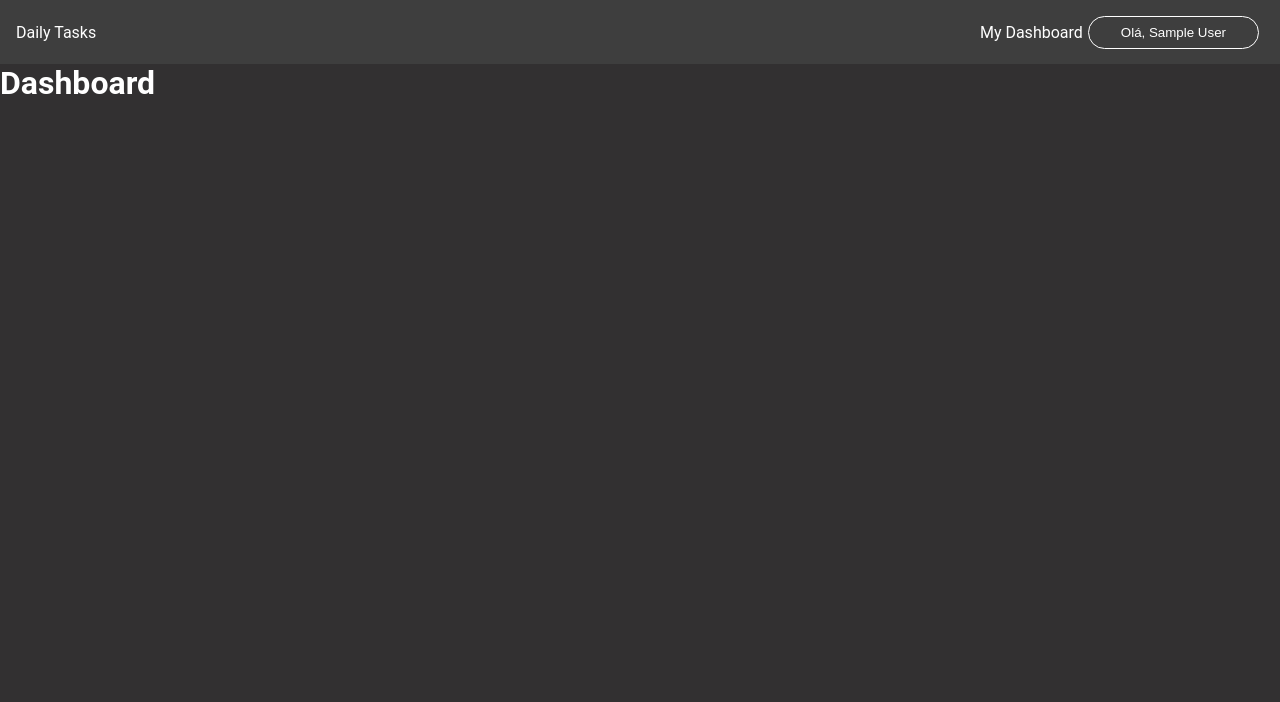
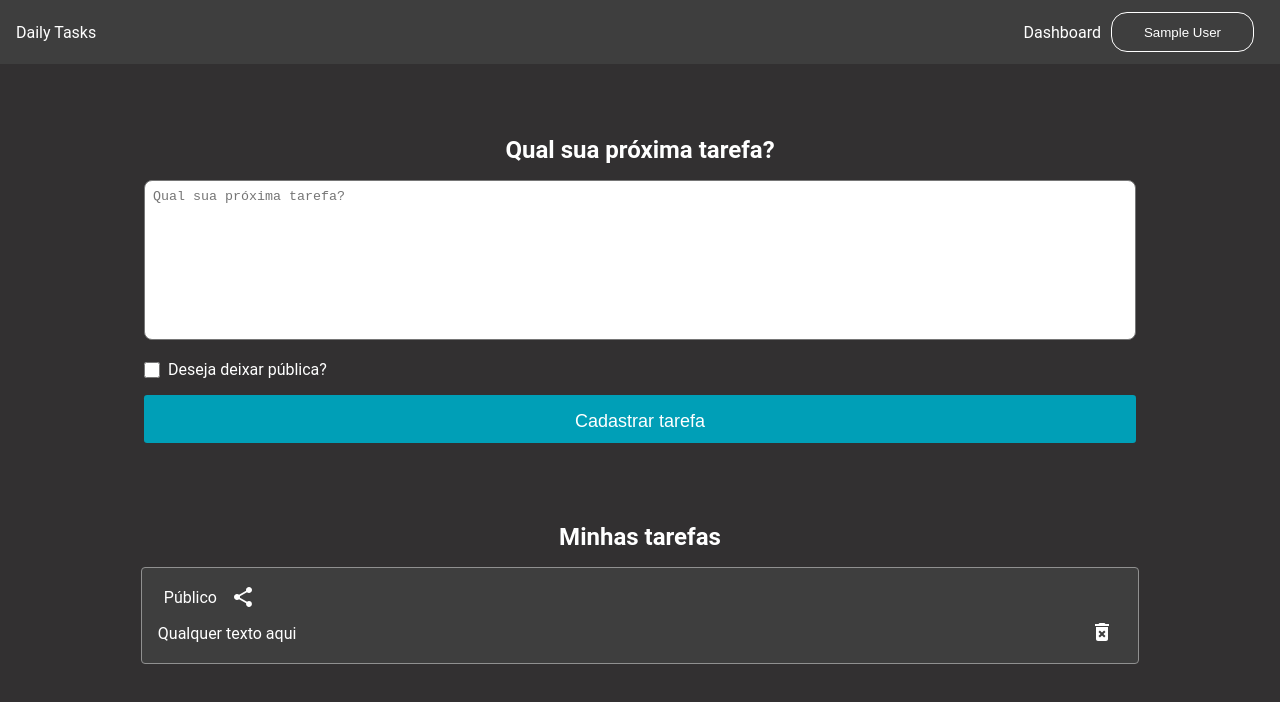
Before and after one commit to Jlucas93/board-list, a Next.js app: page /dashboard in a window 1280 px wide. Shown: the top 702 px of the page. Built offline with nearby package versions, Linux system fonts and the light colour scheme; no server answers; sample sign-in values are in the browser's storage.

Commit message:
implemented dashboard page and making private route

```diff
--- a/src/components/Header/index.tsx
+++ b/src/components/Header/index.tsx
@@ -32,16 +32,16 @@ const Header: React.FC<Props> = ({ toggleTheme }) => {
         <S.Nav>
           {session?.user ? (
             <Link href='/dashboard'>
-              My Dashboard
+              Dashboard
             </Link>
           ) : null}
 
           {status === 'loading' ? (
             null
           ) : session ? (
-            <S.Login onClick={() => signOut()}>Olá, {session.user?.name}</S.Login>
+            <S.Login onClick={() => signOut()}>{session.user?.name}</S.Login>
           ) :
-            < S.Login onClick={() => signIn('google')}>Login</S.Login>}
+            < S.Login onClick={() => signIn('google')}>Login <Icons.Google /></S.Login>}
 
           {isLoading ? (
             <Switch
@@ -54,7 +54,7 @@ const Header: React.FC<Props> = ({ toggleTheme }) => {
               }
               uncheckedIcon={
                 <S.ThemeSwitch>
-                  <Icons.DakMode color={theme.text} />
+                  <Icons.DarkMode color={theme.text} />
                 </S.ThemeSwitch>
               }
               height={40}
--- a/src/components/Header/styles.ts
+++ b/src/components/Header/styles.ts
@@ -25,13 +25,20 @@ export const Nav = styled.nav`
   justify-content: right;
 `
 export const Login = styled.button`
+  display:flex;
+  align-items:center;
+  justify-content: space-between;
   background: transparent;
-  padding: .5rem 2rem;
-  border-radius: 1.3rem;
+  padding: .7rem 2rem;
+  border-radius: 1rem;
   color: ${({ theme }) => theme.text};
   border: 1.5px  solid ${({ theme }) => theme.text};
   transition: 0.5s;
-  margin: 0 5px;
+  margin: 0 10px;
+  max-width: 16rem;
+  text-overflow: ellipsis;
+  white-space: nowrap;
+  overflow: hidden;
 
   &:hover {
     color: ${({ theme }) => theme.background};
--- a/src/components/Icons/index.tsx
+++ b/src/components/Icons/index.tsx
@@ -2,18 +2,8 @@ import React from 'react'
 import { Svg } from './style'
 type SVGProps = React.SVGAttributes<SVGElement>
 
-export const Github = (props: SVGProps) => (
-  <Svg
-    viewBox="0 0 496 512"
-    fill="currentColor"
-    {...props}
-  >
-    <path
-      d="M165.9 397.4c0 2-2.3 3.6-5.2 3.6-3.3.3-5.6-1.3-5.6-3.6 0-2 2.3-3.6 5.2-3.6 3-.3 5.6 1.3 5.6 3.6zm-31.1-4.5c-.7 2 1.3 4.3 4.3 4.9 2.6 1 5.6 0 6.2-2s-1.3-4.3-4.3-5.2c-2.6-.7-5.5.3-6.2 2.3zm44.2-1.7c-2.9.7-4.9 2.6-4.6 4.9.3 2 2.9 3.3 5.9 2.6 2.9-.7 4.9-2.6 4.6-4.6-.3-1.9-3-3.2-5.9-2.9zM244.8 8C106.1 8 0 113.3 0 252c0 110.9 69.8 205.8 169.5 239.2 12.8 2.3 17.3-5.6 17.3-12.1 0-6.2-.3-40.4-.3-61.4 0 0-70 15-84.7-29.8 0 0-11.4-29.1-27.8-36.6 0 0-22.9-15.7 1.6-15.4 0 0 24.9 2 38.6 25.8 21.9 38.6 58.6 27.5 72.9 20.9 2.3-16 8.8-27.1 16-33.7-55.9-6.2-112.3-14.3-112.3-110.5 0-27.5 7.6-41.3 23.6-58.9-2.6-6.5-11.1-33.3 2.6-67.9 20.9-6.5 69 27 69 27 20-5.6 41.5-8.5 62.8-8.5s42.8 2.9 62.8 8.5c0 0 48.1-33.6 69-27 13.7 34.7 5.2 61.4 2.6 67.9 16 17.7 25.8 31.5 25.8 58.9 0 96.5-58.9 104.2-114.8 110.5 9.2 7.9 17 22.9 17 46.4 0 33.7-.3 75.4-.3 83.6 0 6.5 4.6 14.4 17.3 12.1C428.2 457.8 496 362.9 496 252 496 113.3 383.5 8 244.8 8zM97.2 352.9c-1.3 1-1 3.3.7 5.2 1.6 1.6 3.9 2.3 5.2 1 1.3-1 1-3.3-.7-5.2-1.6-1.6-3.9-2.3-5.2-1zm-10.8-8.1c-.7 1.3.3 2.9 2.3 3.9 1.6 1 3.6.7 4.3-.7.7-1.3-.3-2.9-2.3-3.9-2-.6-3.6-.3-4.3.7zm32.4 35.6c-1.6 1.3-1 4.3 1.3 6.2 2.3 2.3 5.2 2.6 6.5 1 1.3-1.3.7-4.3-1.3-6.2-2.2-2.3-5.2-2.6-6.5-1zm-11.4-14.7c-1.6 1-1.6 3.6 0 5.9 1.6 2.3 4.3 3.3 5.6 2.3 1.6-1.3 1.6-3.9 0-6.2-1.4-2.3-4-3.3-5.6-2z"
-    />
-  </Svg>
-)
-export const DakMode = (props: SVGProps) => (
+
+export const DarkMode = (props: SVGProps) => (
   <Svg
     viewBox="0 0 24 24"
     fill="currentColor"
@@ -23,6 +13,16 @@ export const DakMode = (props: SVGProps) => (
     </path>
   </Svg>
 )
+export const Google = (props: SVGProps) => (
+  <Svg
+    viewBox="0 0 24 24"
+    fill="currentColor"
+    {...props}>
+    <path d="M12.545,10.239v3.821h5.445c-0.712,2.315-2.647,3.972-5.445,3.972c-3.332,0-6.033-2.701-6.033-6.032s2.701-6.032,6.033-6.032c1.498,0,2.866,0.549,3.921,1.453l2.814-2.814C17.503,2.988,15.139,2,12.545,2C7.021,2,2.543,6.477,2.543,12s4.478,10,10.002,10c8.396,0,10.249-7.85,9.426-11.748L12.545,10.239z">
+    </path>
+  </Svg>
+)
+
 export const LightMode = (props: SVGProps) => (
   <Svg
     viewBox="0 0 24 24"
@@ -33,3 +33,23 @@ export const LightMode = (props: SVGProps) => (
     </path>
   </Svg>
 )
+export const Share = (props: SVGProps) => (
+  <Svg
+    viewBox="0 0 24 24"
+    fill="currentColor"
+    {...props} >
+    <path d="M18 16.08c-.76 0-1.44.3-1.96.77L8.91 12.7c.05-.23.09-.46.09-.7s-.04-.47-.09-.7l7.05-4.11c.54.5 1.25.81 2.04.81 1.66 0 3-1.34 3-3s-1.34-3-3-3-3 1.34-3 3c0 .24.04.47.09.7L8.04 9.81C7.5 9.31 6.79 9 6 9c-1.66 0-3 1.34-3 3s1.34 3 3 3c.79 0 1.5-.31 2.04-.81l7.12 4.16c-.05.21-.08.43-.08.65 0 1.61 1.31 2.92 2.92 2.92 1.61 0 2.92-1.31 2.92-2.92s-1.31-2.92-2.92-2.92z">
+    </path>
+  </Svg>
+)
+
+export const Trash = (props: SVGProps) => (
+  <Svg
+    viewBox="0 0 24 24"
+    fill="currentColor"
+    {...props}
+  >
+    <path d="M6 19c0 1.1.9 2 2 2h8c1.1 0 2-.9 2-2V7H6v12zm2.46-7.12 1.41-1.41L12 12.59l2.12-2.12 1.41 1.41L13.41 14l2.12 2.12-1.41 1.41L12 15.41l-2.12 2.12-1.41-1.41L10.59 14l-2.13-2.12zM15.5 4l-1-1h-5l-1 1H5v2h14V4z">
+    </path>
+  </Svg>
+)
--- /dev/null
+++ b/src/components/TextArea/index.tsx
@@ -0,0 +1,20 @@
+import * as S from './styles'
+
+interface TextAreaProps {
+  placeholder?: string;
+  rows?: number;
+  value: string;
+  setValue(event: React.ChangeEvent<HTMLTextAreaElement>): void;
+}
+
+const TextArea: React.FC<TextAreaProps> = ({ placeholder, rows, value, setValue }) => {
+  return (
+    <S.TextArea
+      value={value}
+      onChange={setValue}
+      rows={rows}
+      placeholder={placeholder} />
+  )
+}
+
+export default TextArea;
--- /dev/null
+++ b/src/components/TextArea/styles.ts
@@ -0,0 +1,10 @@
+import styled from 'styled-components'
+
+export const TextArea = styled.textarea`
+  width: 100%;
+  height:10rem;
+  resize: none;
+  padding: .5rem;
+  outline:none;
+  border-radius: .5rem;
+`
--- a/src/pages/dashboard/index.tsx
+++ b/src/pages/dashboard/index.tsx
@@ -1,12 +1,95 @@
+import { GetServerSideProps } from "next"
+import { useCallback, useState } from "react"
+import { getSession } from "next-auth/react"
 import Head from "next/head"
+import * as S from './styles'
+import * as Icons from 'components/Icons'
+import TextArea from "components/TextArea"
 
-export default function Dashboard(){
-  return(
-    <>
-    <Head>
-      <title>Dashboard</title>
-    </Head>
-      <h1>Dashboard</h1>
-    </>
+export default function Dashboard() {
+  const [task, setTaks] = useState("")
+  const [isPublic, setIsPublic] = useState(false)
+
+  const handleChange = useCallback((event: React.ChangeEvent<HTMLTextAreaElement>) => {
+    setTaks(event.target.value);
+  }, [setTaks]);
+
+  return (
+    <S.Container>
+
+      <Head>
+        <title>Dashboard</title>
+      </Head>
+
+      <S.Main>
+
+        <S.content>
+          <S.ContentForm>
+
+            <S.Title>Qual sua próxima tarefa?</S.Title>
+            <S.Form>
+              <TextArea
+                placeholder={"Qual sua próxima tarefa?"}
+                value={task}
+                setValue={handleChange}
+              />
+              <S.InputField>
+
+                <S.Input
+                  type='checkbox'
+                  checked={isPublic}
+                  onChange={() => setIsPublic(!isPublic)}
+                />
+                <S.Label>Deseja deixar pública?</S.Label>
+
+              </S.InputField>
+              <S.Button type="submit"> Cadastrar tarefa</S.Button>
+            </S.Form>
+          </S.ContentForm>
+        </S.content>
+
+        <S.TaskContainer>
+
+          <S.Title>Minhas tarefas</S.Title>
+
+          <S.Article>
+
+            <S.TagContainer>
+
+              <S.Tag>Público</S.Tag>
+              <S.ShareButton>
+                <Icons.Share />
+              </S.ShareButton>
+            </S.TagContainer>
+
+            <S.TaskContent>
+              <S.Text>Qualquer texto aqui</S.Text>
+
+              <S.trashButton>
+                <Icons.Trash />
+              </S.trashButton>
+            </S.TaskContent>
+
+          </S.Article>
+        </S.TaskContainer>
+
+      </S.Main>
+    </S.Container>
+
   )
 }
+
+export const getServerSideProps: GetServerSideProps = async ({ req }) => {
+  const sesion = await getSession({ req })
+  if (!sesion?.user) {
+    return {
+      redirect: {
+        destination: "/",
+        permanent: false
+      }
+    }
+  }
+  return {
+    props: {}
+  }
+}
--- a/src/pages/dashboard/styles.ts
+++ b/src/pages/dashboard/styles.ts
@@ -1,8 +1,120 @@
 import styled from "styled-components";
 
 export const Container = styled.div`
+  width: 100%;
+`
+
+export const Main = styled.main`
+
+`
+
+export const content = styled.section`
+  display: flex;
+  align-items:center;
+  justify-content: center;
+  flex-direction: column;
+  width: 100%;
+  max-width: 1024px;
+  margin: auto;
+`
+export const Title = styled.h1`
+  text-align: center;
+  margin-bottom: 1rem;
+  margin-top: 1rem;
+`
+export const ContentForm = styled.div`
+  width: 100%;
+  padding: 0 1rem;
+  padding-bottom: 2rem;
+  margin-top: 3.5rem;
+`
+
+export const Form = styled.form`
+
+`
+export const InputField = styled.div`
+  display: flex;
+  align-items: center;
+  flex-direction: row;
+`
+export const Input = styled.input`
+  width: 1rem;
+  height: 1rem;
+  margin-top: 1rem;
+`
+
+export const Label = styled.label`
+  margin-left: .5rem;
+  margin-top: 1rem;
+`
+export const Button = styled.button`
+  width: 100%;
+  height: 3rem;
+  border: 0;
+  border-radius: .2rem;
+  padding: 1rem 0;
+  margin-top: 1rem;
+  background-color: ${({ theme }) => theme.colors.primary};
+  color: white;
+  font-size: 18px;
+`
+
+export const TaskContainer = styled.section`
+  display: flex;
+  align-items:center;
+  justify-content: center;
+  flex-direction: column;
+  width: 100%;
+  max-width: 100%;
+  margin: 2rem auto 0 auto;
+  padding: 0 1rem;
+`
+
+export const Article = styled.article`
   display: flex;
   flex-direction: column;
+  align-items: flex-start;
+  margin-bottom:1rem;
+  line-height: 150%;
+  border: 1.5px solid #909090;
+  border-radius: 4px;
+  padding: 1rem;
+  width: 80%;
+  background-color: ${({ theme }) => theme.header};
+`
+
+export const TagContainer = styled.div`
+  display: flex;
+  align-items:center;
+  margin-bottom: .5rem;
+`
+export const Tag = styled.label`
+  padding: 2px 6px;
+  border-radius: 4px;
+`
+
+export const ShareButton = styled.button`
+  background: transparent;
+  border:0;
+  margin: 0 .5rem;
+  color: ${({ theme }) => theme.text};
+`
+export const TaskContent = styled.div`
+  display: flex;
+  flex-direction: row;
   align-items: center;
-  justify-content: center;
+  justify-content: space-between;
+  width: 100%;
+  max-width: 100%;
 `
+
+export const Text = styled.p`
+  white-space: pre-wrap;
+`
+
+export const trashButton = styled.button`
+  color: ${({ theme }) => theme.text};
+  background: transparent;
+  border:0;
+  margin: 0 .5rem;
+`
--- a/src/pages/home/style.ts
+++ b/src/pages/home/style.ts
@@ -7,10 +7,7 @@ export const Container = styled.div`
   justify-content: center;
   height: calc(100vh - 4rem);
 `
-
-export const Main = styled.main`
-
-`
+export const Main = styled.div``
 
 export const Logo = styled.div`
   display: flex;
```
Also changed, not shown: src/pages/api/auth/[...nextauth].ts (+4 -4 lines).
